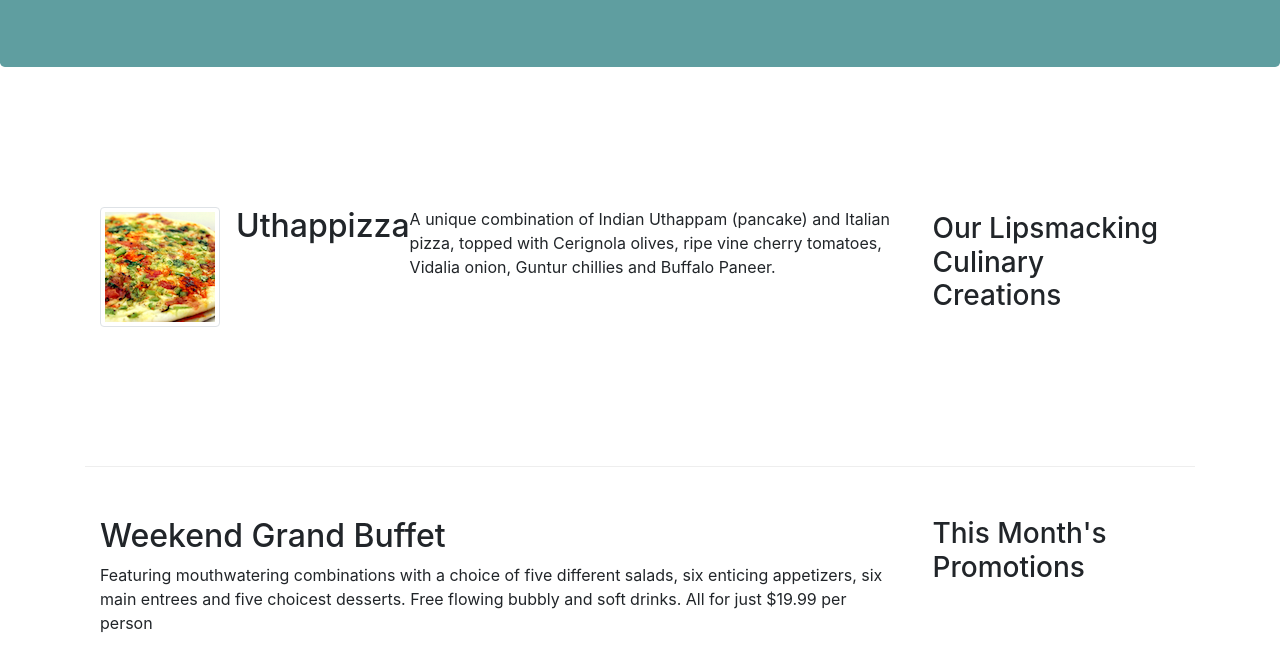
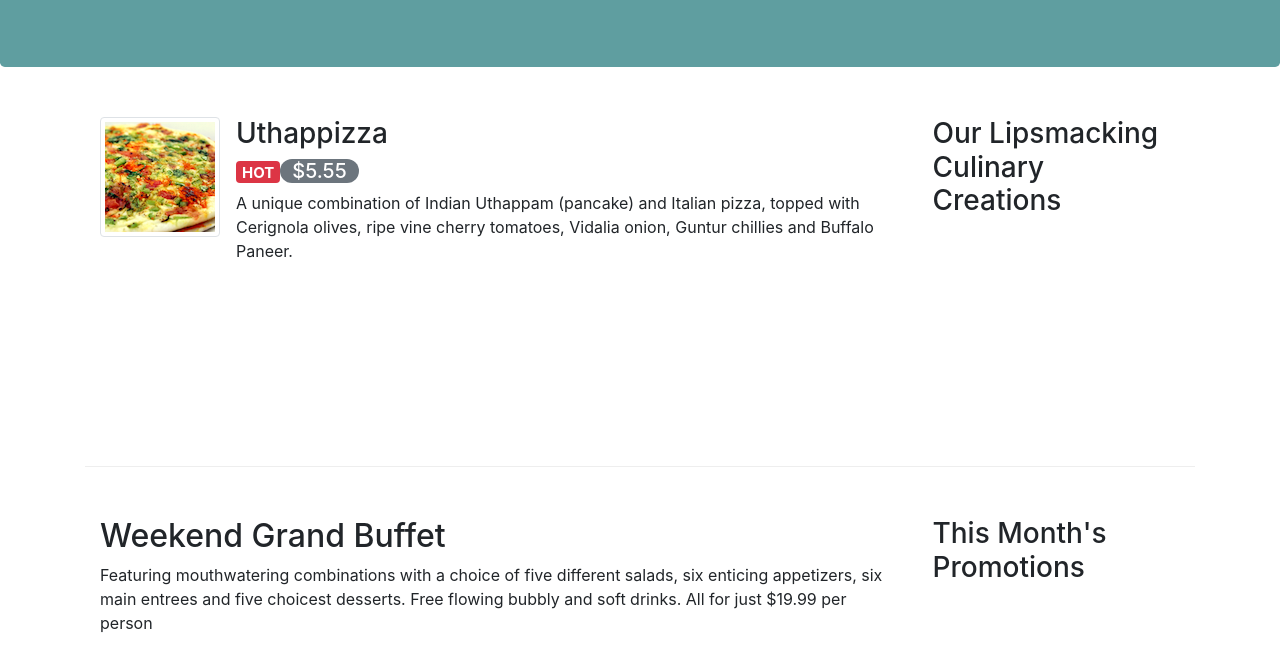
Before and after one commit to Mahesh698/Coursera, a website: page index.html in a window 1280 px wide. Shown: the part 257-928 px from the top of the page. Drawn offline with nearby package versions, Linux system fonts and the light colour scheme.

Commit message:
Alert Badges

```diff
--- a/index.html
+++ b/index.html
@@ -48,19 +48,34 @@
 
 
     <div class="container">
-        <div class="row row-content align-items-center ">
+        <!-- <div class="row row-content align-items-center ">
+            <div class="col-sm-4 order-sm-last col-md-3">
+                <h3>Our Lipsmacking Culinary Creations</h3>
+            </div>
+            <div class="col col-sm order-sm-first col-md">
+                <div class="media-body ">
+                    <img class="d-flex mr-3 img img-thumbnail align-items-center" src="img/uthappizza.png" alt="uthappizza">
+                    <h3 class  ="mt-0">Uthappizza<span class="badge badge-danger">HOT</span><span class = "badge, badge-pill badge-secondary">$5.55</span></h3>
+                    <h4><span class="badge badge-danger">HOT</span><span class = "badge, badge-pill badge-secondary">$5.55</span></h4>
+                    <p>A unique combination of Indian Uthappam (pancake) and Italian pizza, topped with Cerignola olives, ripe vine cherry tomatoes, Vidalia onion, Guntur chillies and Buffalo Paneer.</p>
+                </div>
+            </div>
+        </div> -->
+        <div class="row row-content">
             <div class="col-12 col-sm-4 order-sm-last col-md-3">
                 <h3>Our Lipsmacking Culinary Creations</h3>
             </div>
             <div class="col col-sm order-sm-first col-md">
-                <div class="media ">
-                    <img class="d-flex mr-3 img-thumbnail align-self-center" src="img/uthappizza.png" alt="uthappizza">
-                    <h2 class  ="mt-0">Uthappizza</h2>
-                    <p>A unique combination of Indian Uthappam (pancake) and Italian pizza, topped with Cerignola olives, ripe vine cherry tomatoes, Vidalia onion, Guntur chillies and Buffalo Paneer.</p>
+                <div class ="media">
+                    <img class="d-flex mr-3 img img-thumbnail align-items-center" src="img/uthappizza.png" alt="alberto">
+                    <div class = "media-body">
+                        <h3>Uthappizza</h3>
+                        <h5><span class="badge badge-danger">HOT</span><span class = "badge, badge-pill badge-secondary">$5.55</span></h5>
+                        <p>A unique combination of Indian Uthappam (pancake) and Italian pizza, topped with Cerignola olives, ripe vine cherry tomatoes, Vidalia onion, Guntur chillies and Buffalo Paneer. </p>
+                    </div>
                 </div>
             </div>
         </div>
-
 
         <div class="row row-content">
             <div class="col-12 col-sm-4 order-sm-last col-md-3">
```
